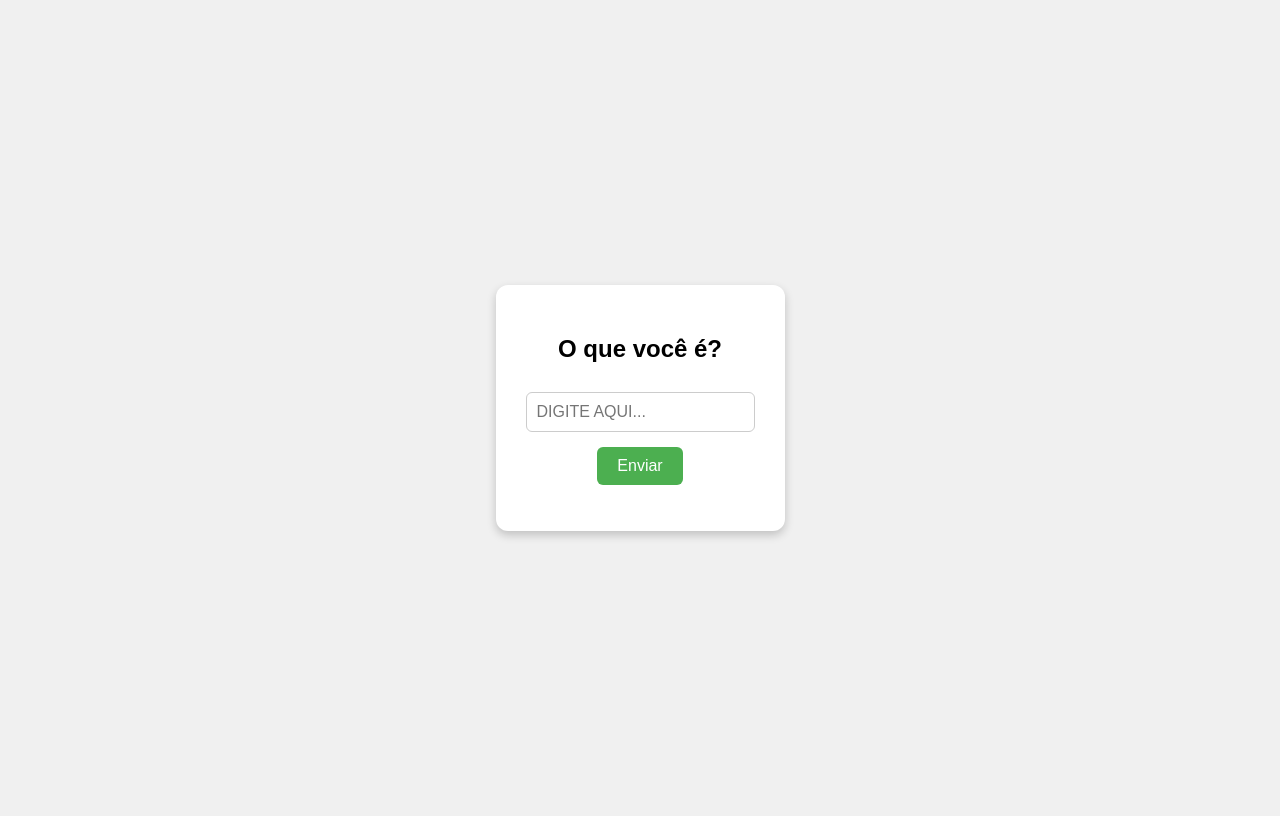
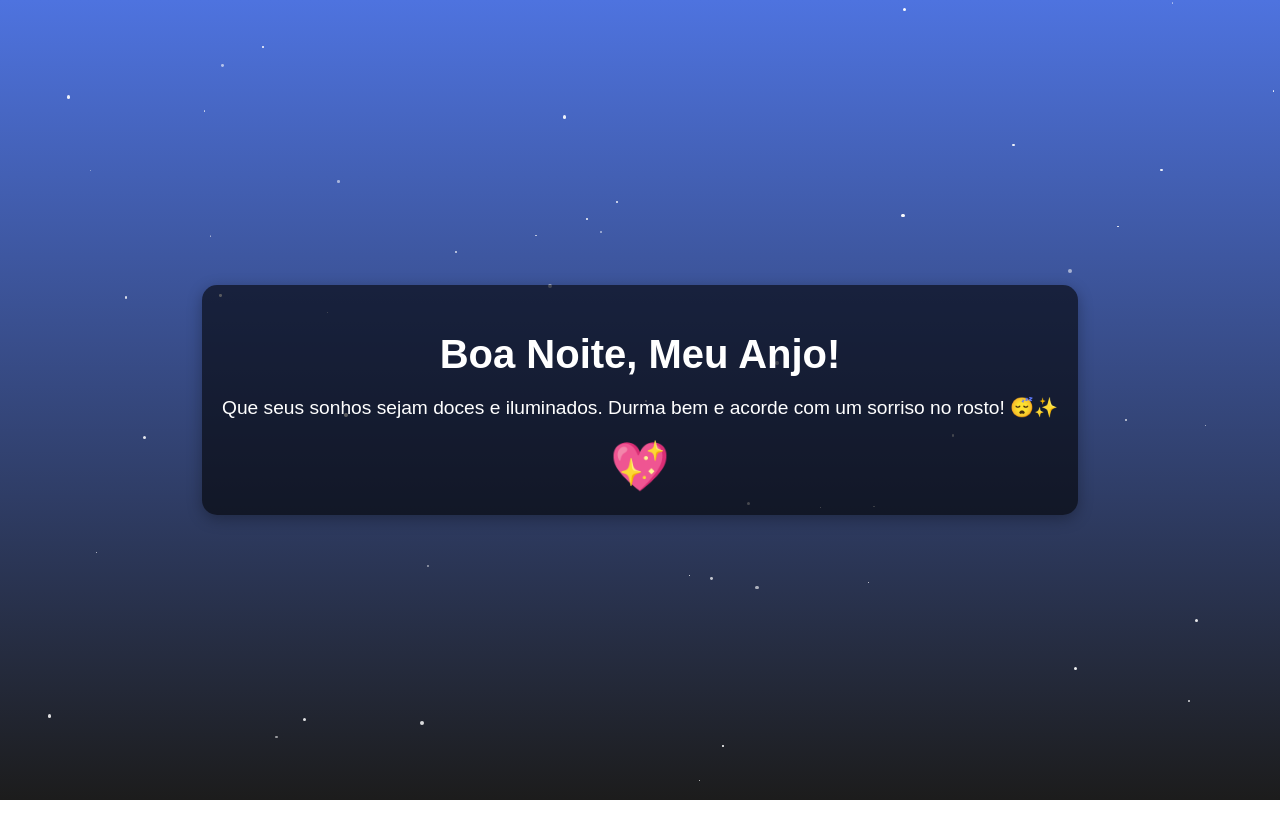
Before and after one commit to samueltenoriodasilva-ui/hehehhehe, a plain HTML site: page index.html in a window 1280 px wide. Drawn offline with Linux system fonts and the light colour scheme.

Commit message:
Update index.html

```diff
--- a/index.html
+++ b/index.html
@@ -2,72 +2,102 @@
 <html lang="pt-BR">
 <head>
   <meta charset="UTF-8">
-<title>Verificação Divertida</title>
+  <meta name="viewport" content="width=device-width, initial-scale=1.0">
+  <title>Boa Noite, Meu Anjo!</title>
   <style>
     body {
-    font-family: Arial, sans-serif;
+      font-family: 'Arial', sans-serif;
+      background: linear-gradient(to bottom, #4e73df, #1c1c1c);
+      color: white;
       display: flex;
-    height: 100vh;
       justify-content: center;
       align-items: center;
-    background-color: #f0f0f0;
+      height: 100vh;
+      margin: 0;
+      overflow: hidden;
     }
     .container {
-    background: #fff;
-    padding: 30px;
-    border-radius: 12px;
-    box-shadow: 0 4px 10px rgba(0,0,0,0.2);
       text-align: center;
+      padding: 20px;
+      border-radius: 15px;
+      background: rgba(0, 0, 0, 0.6);
+      box-shadow: 0 4px 15px rgba(0, 0, 0, 0.3);
+      position: relative;
     }
-  input {
-    padding: 10px;
-    font-size: 16px;
-    border-radius: 6px;
-    border: 1px solid #ccc;
-    margin-top: 10px;
-    text-transform: uppercase;
+    h1 {
+      font-size: 2.5rem;
+      margin-bottom: 10px;
     }
-  button {
-    padding: 10px 20px;
-    margin-top: 15px;
-    font-size: 16px;
-    border: none;
-    border-radius: 6px;
-    background-color: #4CAF50;
-    color: white;
-    cursor: pointer;
+    p {
+      font-size: 1.2rem;
+      margin-bottom: 20px;
     }
-  button:hover {
-    background-color: #45a049;
+    .heart {
+      font-size: 3rem;
+      color: #ff69b4;
+      animation: heartAnimation 1s infinite;
+    }
+    @keyframes heartAnimation {
+      0%, 100% { transform: scale(1); }
+      50% { transform: scale(1.2); }
+    }
+    .stars {
+      position: absolute;
+      top: 0;
+      left: 0;
+      width: 100%;
+      height: 100%;
+      pointer-events: none;
+      z-index: -1;
+    }
+    .star {
+      position: absolute;
+      background-color: white;
+      border-radius: 50%;
+      animation: twinkle 1.5s infinite alternate;
+    }
+    @keyframes twinkle {
+      0% { opacity: 0.5; }
+      100% { opacity: 1; }
     }
   </style>
 </head>
 <body>
 
 <div class="container">
-  <h2>O que você é?</h2>
-  <input type="text" id="resposta" placeholder="Digite aqui...">
-  <br>
-  <button onclick="verificar()">Enviar</button>
-  <p id="mensagem" style="margin-top:15px; font-weight:bold;"></p>
+  <h1>Boa Noite, Meu Anjo!</h1>
+  <p>Que seus sonhos sejam doces e iluminados. Durma bem e acorde com um sorriso no rosto! 😴✨</p>
+  <span class="heart">💖</span>
 </div>
 
+<div class="stars"></div>
+
 <script>
-function verificar() {
-  const input = document.getElementById('resposta');
-  const resposta = input.value.trim().toLowerCase();
-  const mensagem = document.getElementById('mensagem');
+  // Função para criar estrelas animadas
+  function createStars() {
+    const starsContainer = document.querySelector('.stars');
+    for (let i = 0; i < 50; i++) {
+      const star = document.createElement('div');
+      star.classList.add('star');
+      const size = Math.random() * 3 + 1;
+      const left = Math.random() * 100;
+      const top = Math.random() * 100;
+      const animationDuration = Math.random() * 2 + 1;
+      const animationDelay = Math.random() * 2;
 
-  if (resposta === "putinha") {
-    mensagem.style.color = "green";
-    mensagem.textContent = "🎉 Liberado! Você escreveu corretamente!";
-    input.value = "NÃO DEMOROU MUITO, NE SUA PUTINHA";
-    input.disabled = true; // Desativa o campo para não alterar mais
-  } else {
-    mensagem.style.color = "red";
-    mensagem.textContent = "❌ Errado! Tente novamente.";
+      star.style.width = `${size}px`;
+      star.style.height = `${size}px`;
+      star.style.left = `${left}%`;
+      star.style.top = `${top}%`;
+      star.style.animationDuration = `${animationDuration}s`;
+      star.style.animationDelay = `${animationDelay}s`;
+
+      starsContainer.appendChild(star);
     }
   }
+
+  // Chama a função para criar as estrelas
+  createStars();
 </script>
 
 </body>
```
Lines whose indentation alone changed are shown as unchanged.
